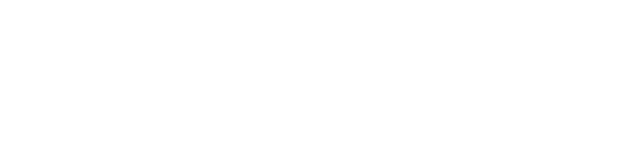
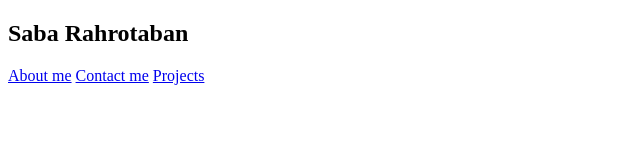
Before and after one commit to sabarht/personal-website, a plain HTML site: page index.html in a window 1280 px wide. Shown: the whole page, without its empty margins (0-640 px from the left). Drawn offline with Linux system fonts and the light colour scheme.

Commit message:
coding the header

```diff
--- a/index.html
+++ b/index.html
@@ -6,5 +6,14 @@
     <meta name="viewport" content="width=device-width, initial-scale=1.0" />
     <title>Saba Rahrotaban</title>
   </head>
-  <body></body>
+  <body>
+    <header>
+      <h2>Saba Rahrotaban</h2>
+      <nav>
+        <a href="#">About me</a>
+        <a href="#">Contact me</a>
+        <a href="#">Projects</a>
+      </nav>
+    </header>
+  </body>
 </html>
```
